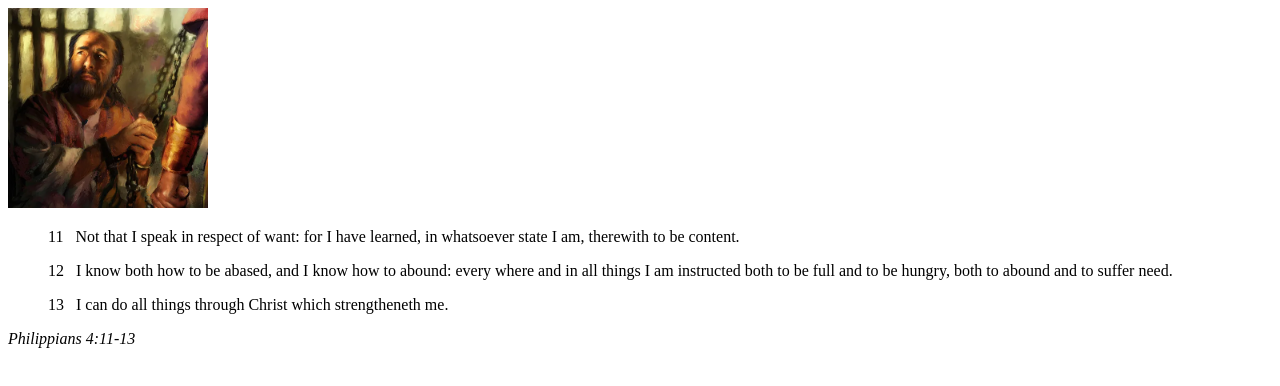
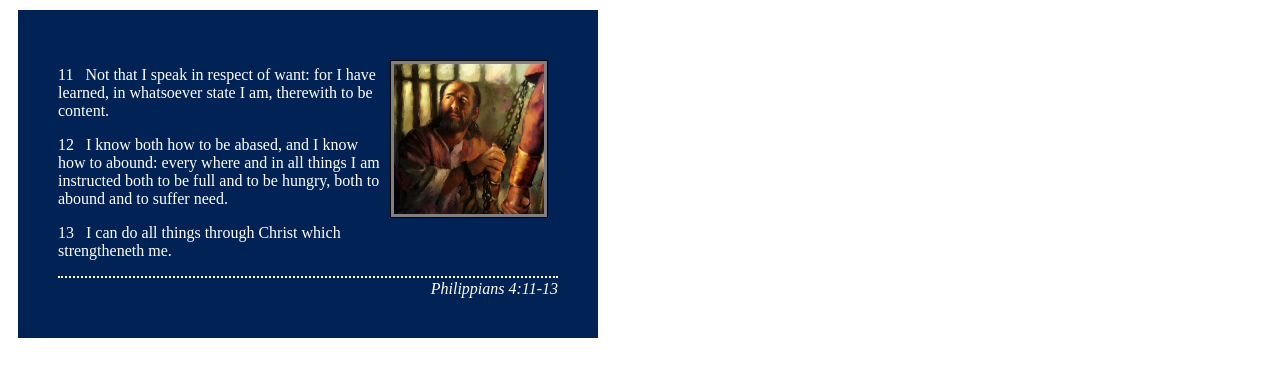
Before and after one commit to miracleiwinosa288/wdd130, a plain HTML site: page week02/box-model.html in a window 1280 px wide. Drawn offline with Linux system fonts and the light colour scheme.

Commit message:
styling a file

```diff
--- a/week02/box-model.html
+++ b/week02/box-model.html
@@ -1,21 +1,29 @@
 <!DOCTYPE html>
 <html lang="en">
+
 <head>
     <meta charset="UTF-8">
     <meta name="viewport" content="width=device-width, initial-scale=1.0">
     <title>Box Model Activity</title>
+    <link rel="stylesheet" href="styles/box-model.css">
 </head>
+
 <body>
     <main>
         <div class="callout">
-            <img src="images/apostle-paul-imprisoned.webp" alt="Paul the Apostle - Imprisoned in Rome" width="200" height="200">
+            <img src="images/apostle-paul-imprisoned.webp"
+              alt="Paul the Apostle - Imprisoned in Rome" width="200" height="200">
             <blockquote>
-                <p>11 &nbsp; Not that I speak in respect of want: for I have learned, in whatsoever state I am, therewith to be content.</p>
-                <p>12 &nbsp; I know both how to be abased, and I know how to abound: every where and in all things I am instructed both to be full and to be hungry, both to abound and to suffer need.</p>
+                <p>11 &nbsp; Not that I speak in respect of want: for I have learned, in whatsoever
+                    state I am, therewith to be content.</p>
+                <p>12 &nbsp; I know both how to be abased, and I know how to abound: every where and
+                    in all things I am instructed both to be full and to be hungry, both to abound
+                    and to suffer need.</p>
                 <p>13 &nbsp; I can do all things through Christ which strengtheneth me.</p>
             </blockquote>
             <cite>Philippians 4:11-13</cite>
         </div>
     </main>
 </body>
+
 </html>
--- a/week02/styles/box-model.css
+++ b/week02/styles/box-model.css
@@ -1,15 +1,34 @@
 .callout {
-
+    max-width: 500px;
+    margin: 10px;
+    border: none;
+    padding: 40px;
+    background-color: #002255;
+    color: white;
 }
 
 .callout img {
+    position: relative;
+    float: right;
+    margin: 10px;
+    border: 1px solid black;
+    padding: 3px;
+    width: 30%;
+    height: auto;
+    background-color: grey;
+    ;
 
 }
 
 blockquote {
-
+    margin: 0;
 }
 
 cite {
+    display: block;
+    border-top: dotted 2px;
+    padding-top: 2px;
+    text-align: right;
+    font-size: bold;
 
 }
```
